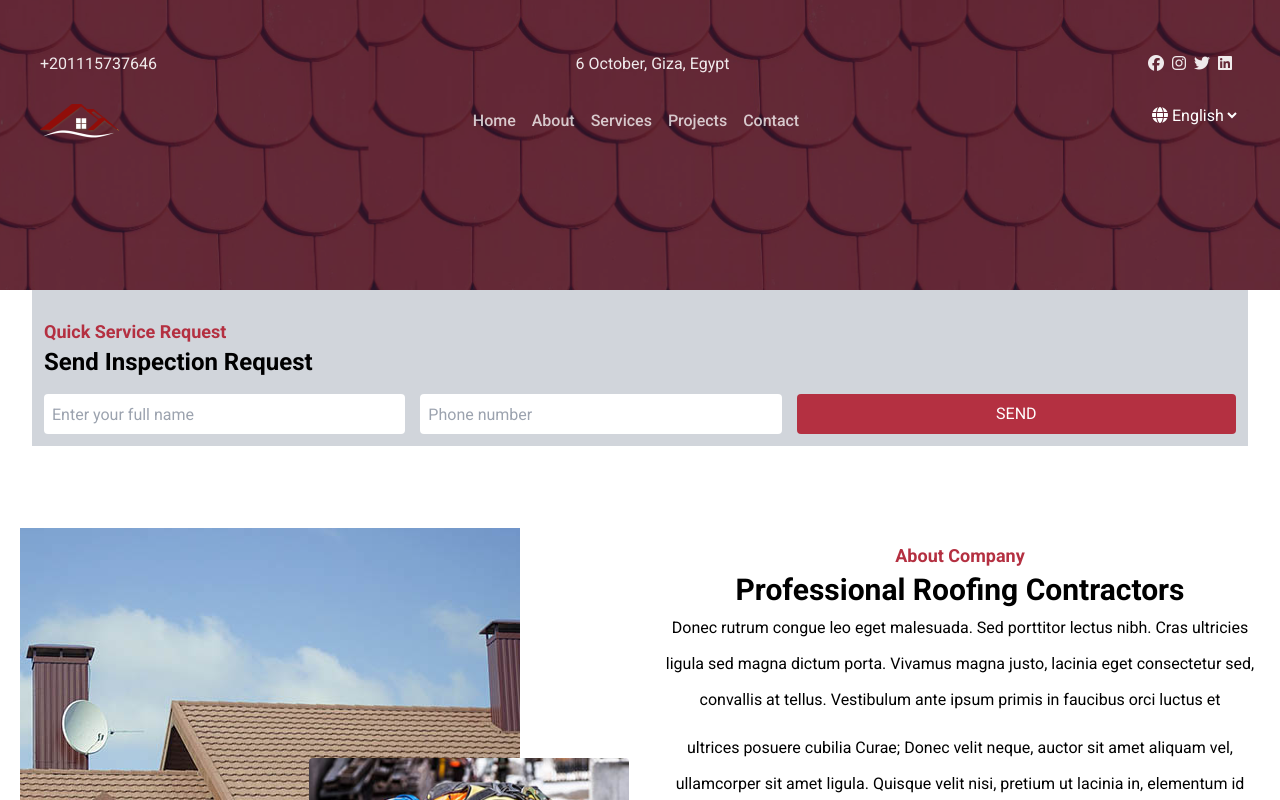
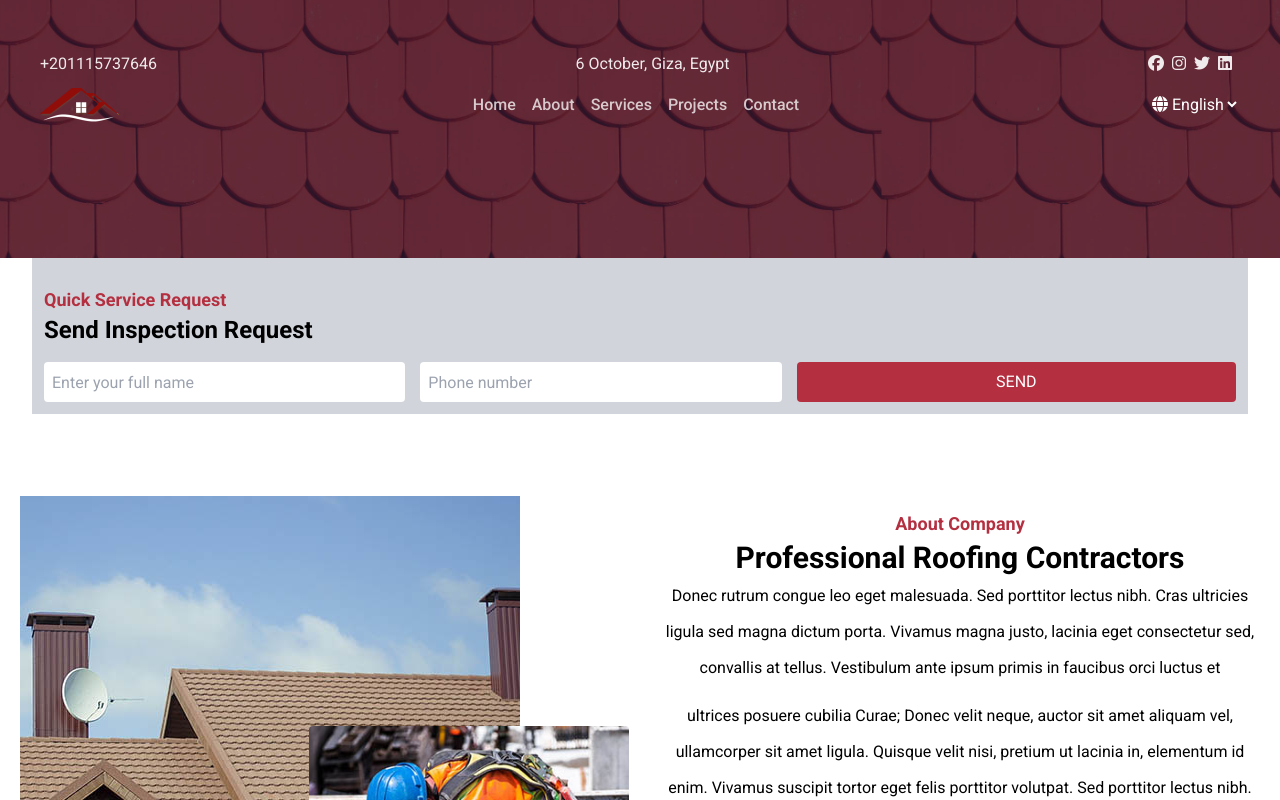
Before and after one commit to yousufatef/roofing-agency, a React (Vite) app: page / in a window 1280 px wide. Shown: the top 800 px of the page. Built offline with nearby package versions, Linux system fonts and the light colour scheme.

Commit message:
update navBar

```diff
--- a/src/components/NavBar.tsx
+++ b/src/components/NavBar.tsx
@@ -1,18 +1,103 @@
 import { useState } from "react"
 import { NavLink } from "react-router-dom"
 import { navLinks } from "../const"
+// import { navLinks } from "../const"
+// const NavBar = () => {
+//    const [links] = useState(navLinks)
+//    const [isOpen, setIsOpen] = useState(false)
+//    const toggleNavBar = () => {
+//       setIsOpen(!isOpen)
+//    }
+//    return (
+//       <div className="bg-[url('/assets/headerBg.png')] bg-contain bg-center p-[40px]">
+//       <div className="flex justify-between text-center py-3 text-white opacity-90 ">
+//          <p className="hidden md:block">+201115737646</p>
+//          <p className="hidden md:block">6 October, Giza, Egypt</p>
+//          <ul className="flex justify-center">
+//             {["fa-facebook", "fa-instagram", "fa-twitter", "fa-linkedin"].map(
+//                (socialIcon, index) => (
+//                   <li key={index} className="mr-2">
+//                      <a href="/">
+//                         <i className={`fa-brands ${socialIcon}`}></i>
+//                      </a>
+//                   </li>
+//                ),
+//             )}
+//          </ul>
+//      </div>
+
+
+
+//       <nav className="flex justify-between text-center py-4">
+//          <a href="/">
+//             <img src="/assets/house-logo1-80x34.png" alt="Logo-img" />
+//          </a>
+//          {!isOpen ? <ul id="list" className="hidden md:flex justify-center items-center gap-4 text-white">
+//             {links.map((link) => (
+//                <li key={link.name} className="font-medium  opacity-75 hover:opacity-100">
+//                   <NavLink to={link.url}>
+//                      {link.name}
+//                   </NavLink>
+//                </li>
+//             ))}
+//             </ul>
+//                :
+//             <ul id="list" className="md:hidden block bg-[#4F1A2F] text-white absolute left-0 top-0 w-[100%] h-[270px] overflow-hidden">
+//              <a href="/" className="absolute top-[30px] left-[15px] mt-[10px]">
+//             <img src="/assets/house-logo1-80x34.png" alt="Logo-img" className="pt-[1.5rem]"/>
+//              </a>
+//             <div className="pt-[30px]">
+//             {links.map((link) => (
+//                   <li key={link.name} className="text-[20px] font-bold pt-3">
+//                   <NavLink to={link.url} className="opacity-75  pt-5 hover:opacity-100 transition-all duration-200">
+//                      {link.name}
+//                   </NavLink>
+//                </li>
+//             ))}
+//             </div>
+//          </ul>}
+//          <div className="text-white block">
+//             <i className="fa-solid fa-globe"></i>
+//             <select className="outline-none bg-transparent">
+//                <option value="English" className=" text-black">
+//                   English
+//                </option>
+//                <option value="Arabic" className=" text-black">
+//                   Arabic
+//                </option>
+//             </select>
+//          </div>
+//          <span
+//             className="text-white text-[35px] absolute right-6 cursor-pointer md:hidden"
+//             onClick={toggleNavBar}>
+//             {isOpen ? <i className="fa-solid fa-xmark"></i> : <i className="fa-solid fa-bars"></i>}
+//          </span>
+//       </nav>
+//       <h1
+//          className="font-extrabold text-5xl bg-contain text-white p-7 text-center alien-center min-h-24">{location.pathname.replace("/","")}</h1>
+//      </div>
+//    )
+// }
+
+// export default NavBar
+
+
 const NavBar = () => {
    const [links] = useState(navLinks)
    const [isOpen, setIsOpen] = useState(false)
    const toggleNavBar = () => {
+      window.innerWidth > 100 ? setIsOpen(!isOpen) : ""
       setIsOpen(!isOpen)
    }
   return (
-      <div className="bg-[url('/assets/headerBg.png')] bg-contain bg-center p-[40px]">
-      <div className="  hidden md:flex justify-between text-center py-3 text-white opacity-90 ">
-         <p>+201115737646</p>
-         <p>6 October, Giza, Egypt</p>
-         <ul className="flex justify-center">
+     <>
+        {/* Large Screen*/}
+      <div className="max-md:hidden bg-[url('/assets/headerBg.png')] bg-contain bg-center p-[40px]">
+         {/*Top NavBar*/}
+         <div className="flex justify-between text-center py-3 text-white opacity-90 ">
+            <p className="hidden md:block">+201115737646</p>
+            <p className="hidden md:block">6 October, Giza, Egypt</p>
+            <ul className="max-md:hidden flex justify-center">
             {["fa-facebook", "fa-instagram", "fa-twitter", "fa-linkedin"].map(
                   (socialIcon, index) => (
                      <li key={index} className="mr-2">
@@ -24,34 +109,22 @@ const NavBar = () => {
                )}
             </ul>
         </div>
-
-      <nav className="flex justify-between text-center py-4">
+        {/*NavBar*/}
+        <nav >
+           <div className="max-md:hidden flex justify-between items-center">
                <a href="/">
                   <img src="/assets/house-logo1-80x34.png" alt="Logo-img" />
                </a>
-         {!isOpen ? <ul id="list" className="hidden md:flex justify-center items-center gap-4 text-white">
+           <ul id="list" className="hidden md:flex justify-center items-center gap-4 text-white">
              {links.map((link) => (
                <li key={link.name} className="font-medium  opacity-75 hover:opacity-100">
-                  <NavLink to={link.url} className="">
+                  <NavLink to={link.url}>
                      {link.name}
                   </NavLink>
                </li>
             ))}
-         </ul> : <ul id="list" className="md:hidden block bg-[#4F1A2F] text-white absolute left-0 top-0 w-[100%] h-[270px] overflow-hidden">
-             <a href="/" className="absolute top-[30px] left-[15px] mt-[10px]">
-            <img src="/assets/house-logo1-80x34.png" alt="Logo-img" className="pt-[1.5rem]"/>
-             </a>
-            <div className="pt-[30px]">
-            {links.map((link) => (
-                  <li key={link.name} className="text-[20px] font-bold pt-3">
-                  <NavLink to={link.url} className="opacity-75  pt-5 hover:opacity-100 transition-all duration-200">
-                     {link.name}
-                  </NavLink>
-               </li>
-            ))}
-            </div>
-         </ul>}
-         <div className="text-white hidden md:block">
+           </ul>
+           <div className="max-md:hidden text-white block">
             <i className="fa-solid fa-globe"></i>
             <select className="outline-none bg-transparent">
                 <option value="English" className=" text-black">
@@ -62,15 +135,64 @@ const NavBar = () => {
                 </option>
              </select>
            </div>
+           </div>
+           <h1 className="font-extrabold text-5xl bg-contain text-white p-7 text-center alien-center min-h-24">{location.pathname.replace("/","")}</h1>
+        </nav>
+        </div>
+
+        {/*small Screen*/ }
+        {!isOpen ?
+         <div className="md:hidden bg-[url('/assets/headerBg.png')] bg-contain bg-center p-[40px]">
+           <div className="flex justify-between items-center">
+               <a href="/">
+                  <img src="/assets/house-logo1-80x34.png" alt="Logo-img" />
+              </a>
               <span
                className="text-white text-[35px] absolute right-6 cursor-pointer md:hidden"
                onClick={toggleNavBar}>
                {isOpen ? <i className="fa-solid fa-xmark"></i> : <i className="fa-solid fa-bars"></i>}
              </span>
-      </nav>
-      <h1
-         className="font-extrabold text-5xl bg-contain text-white p-7 text-center alien-center min-h-24">{location.pathname.replace("/","")}</h1>
            </div>
+         <h1 className="font-extrabold text-5xl bg-contain text-white p-7 text-center alien-center min-h-24">{location.pathname.replace("/","")}</h1>
+           </div> :
+           <div className=" bg-[#4F1A2F] md:hidden bg-contain bg-center p-[40px]">
+           <div className="flex justify-between items-center">
+               <a href="/">
+                  <img src="/assets/house-logo1-80x34.png" alt="Logo-img" />
+              </a>
+              <span
+               className="text-white text-[35px] absolute right-6 cursor-pointer md:hidden"
+               onClick={toggleNavBar}>
+               {isOpen ? <i className="fa-solid fa-xmark"></i> : <i className="fa-solid fa-bars"></i>}
+             </span>
+           </div>
+             <ul id="list" className=" text-white  w-[100%] h-[270px] overflow-hidden">
+                           <div className="pt-[30px]">
+                          {links.map((link) => (
+                                 <li key={link.name} className="text-2xl font-bold pt-3">
+                                 <NavLink onClick={toggleNavBar} to={link.url} className="opacity-75  pt-5 hover:opacity-100 transition-all duration-200">
+                                    {link.name}
+                                 </NavLink>
+                             </li>
+                           ))}
+                  </div>
+              </ul>
+             <ul className="flex text-xl text-white mt-2">
+             {["fa-facebook", "fa-instagram", "fa-twitter", "fa-linkedin"].map(
+                (socialIcon, index) => (
+                   <li key={index} className="mr-2">
+                      <a href="/">
+                         <i className={`fa-brands ${socialIcon}`}></i>
+                      </a>
+                   </li>
+                ),
+             )}
+              </ul>
+           </div>
+        }
+
+     </>
+
   )
 }
 
```
Lines whose indentation alone changed are shown as unchanged.
